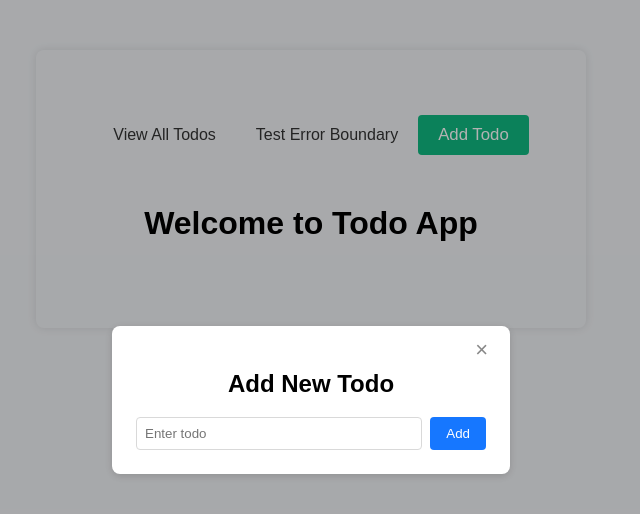
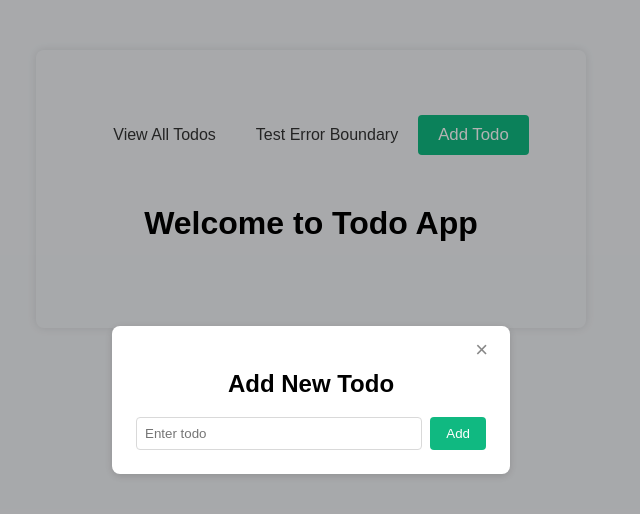
Before and after one commit to corneliusweb/todo-app-monorepo, a React (Vite) app: page / in a window 1280 px wide. Both pictures are taken after a click on the button "Add Todo". Shown: the top 514 px of the page, without its empty margins (329-969 px from the left). Built offline with nearby package versions, Linux system fonts and the light colour scheme.

Commit message:
Adjust add todo button in modal to match others

```diff
--- a/src/components/AddTodoForm.jsx
+++ b/src/components/AddTodoForm.jsx
@@ -52,7 +52,7 @@ const AddTodoForm = ({ onSuccess }) => {
           style={{
             padding: '8px 16px',
             borderRadius: 4,
-            background: '#1677ff',
+            background: '#10B981',
             color: 'white',
             border: 'none',
             cursor: mutation.isPending ? 'not-allowed' : 'pointer',
```
